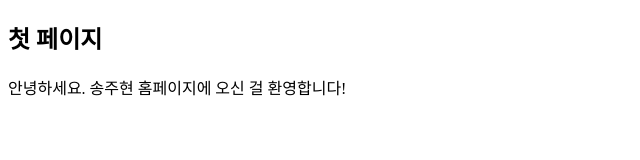
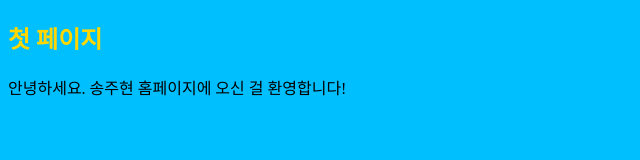
Before and after one commit to juhyeon809/website, a plain HTML site: page index.html in a window 1280 px wide. Shown: the whole page, without its empty margins (0-640 px from the left). Drawn offline with Linux system fonts and the light colour scheme.

Commit message:
현재 디렉토리에 있는 모든 파일을 커밋

```diff
--- /dev/null
+++ b/css/style.css
@@ -0,0 +1,2 @@
+body { background-color: deepskyblue; }
+h2 { color: gold; }
--- a/index.html
+++ b/index.html
@@ -5,6 +5,7 @@
     <meta http-equiv="X-UA-Compatible" content="IE=edge">
     <meta name="viewport" content="width=device-width, initial-scale=1.0">
     <title>첫 페이지</title>
+    <link rel="stylesheet" href="css/style.css">
 </head>
 <body>
     <h2>첫 페이지</h2>
```
Also changed, not shown: 1 other file.
